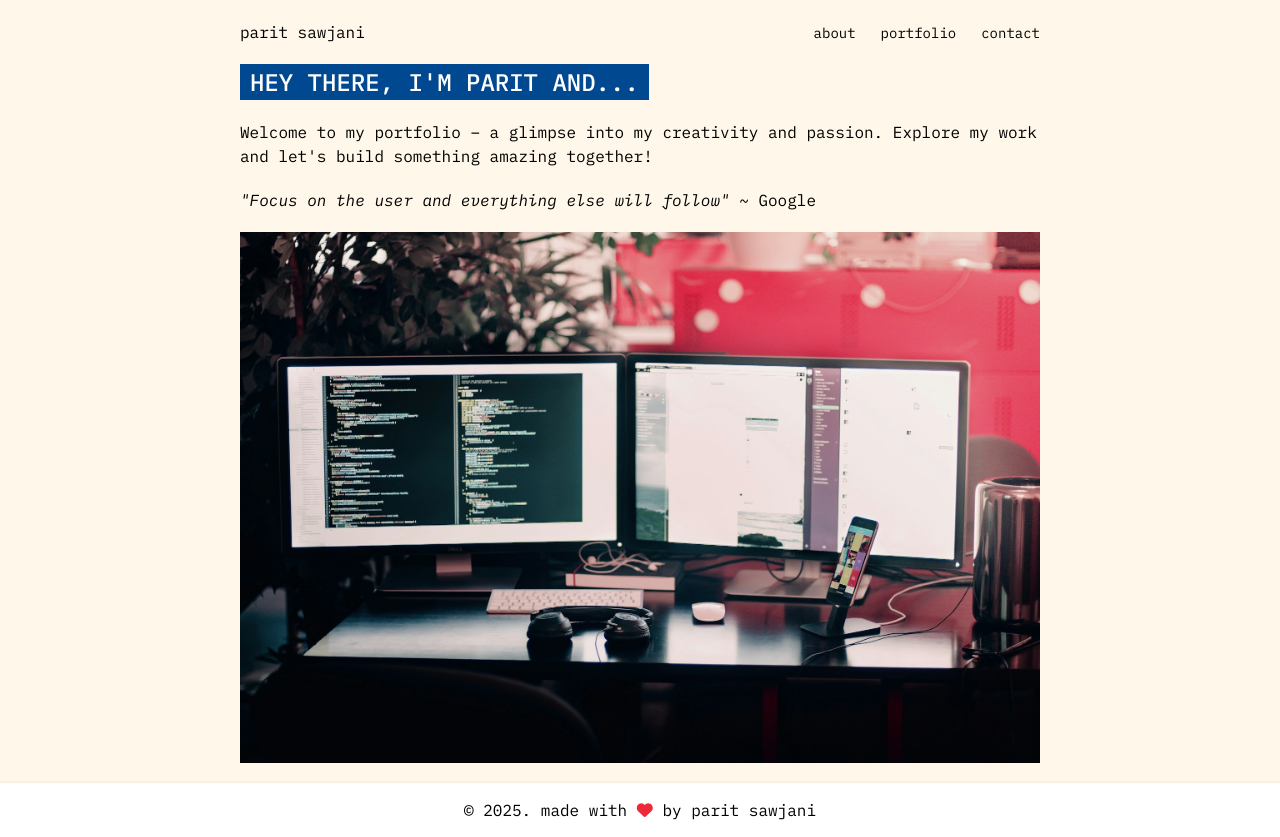
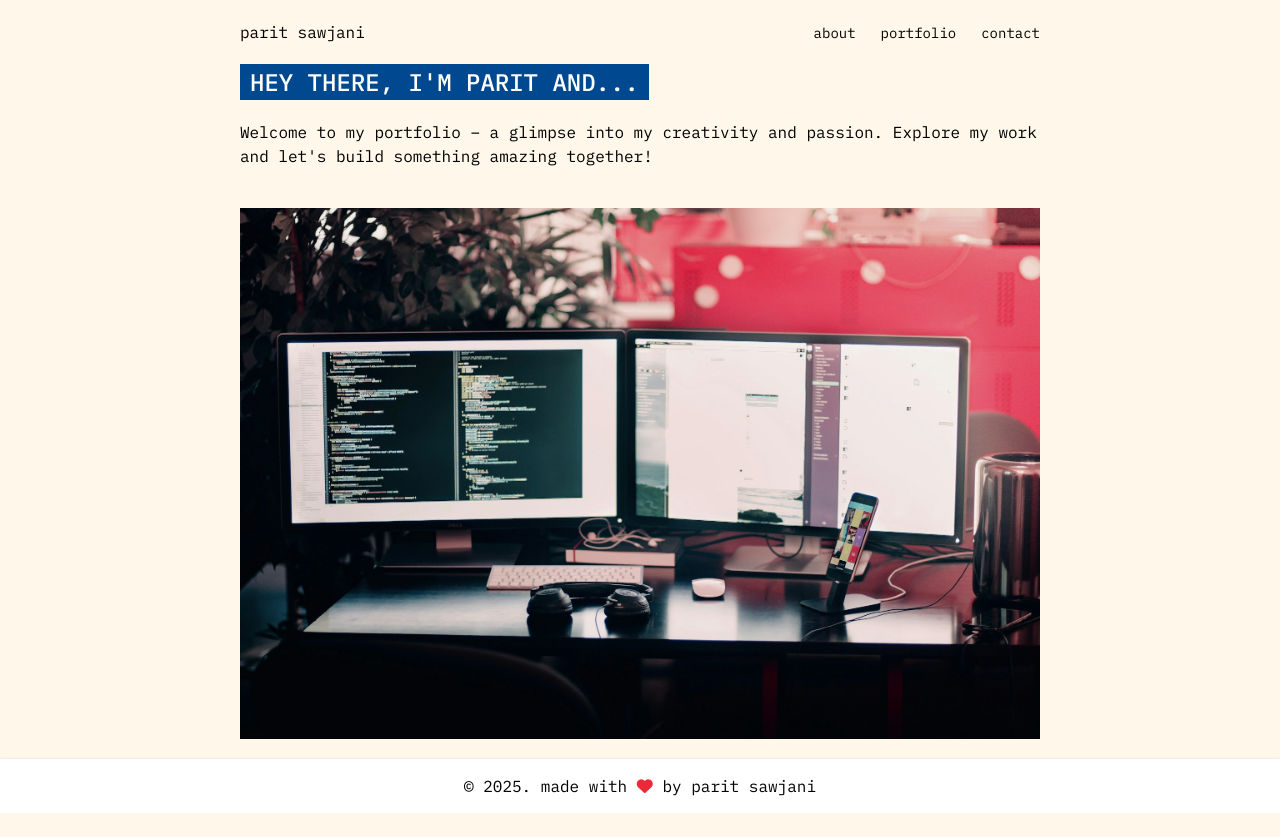
Before and after one commit to PSawjani/personal-portfolio, a plain HTML site: page index.html in a window 1280 px wide. After the commit the page ends 813 px from the top, so only its background shows below. Drawn offline with Linux system fonts and the light colour scheme.

Commit message:
Removes pretentious quote

```diff
--- a/index.html
+++ b/index.html
@@ -33,7 +33,7 @@
                     <p>
                         Welcome to my portfolio – a glimpse into my creativity and passion. Explore my work and let's build something amazing together!
                     </p>
-                    <small style="font-style: italic;">"Focus on the user and everything else will follow"</small><small> ~ Google</small>
+                    <!-- <small style="font-style: italic;">"Focus on the user and everything else will follow"</small><small> ~ Google</small> -->
                 </div>
             </div>
             <div class="home-featured-img">
```
